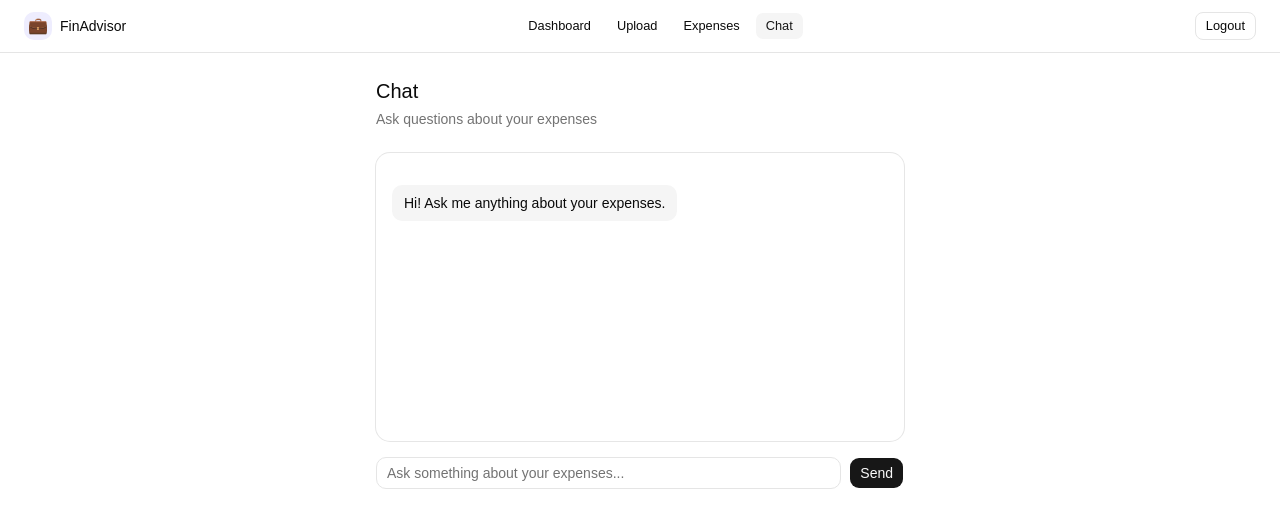
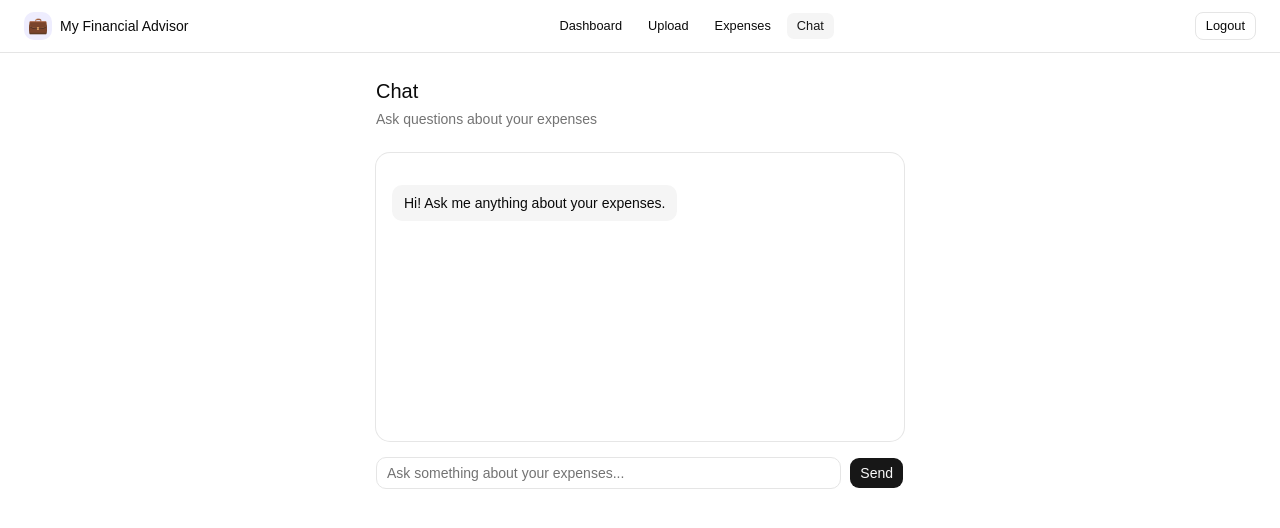
Before and after one commit to joellwagun/my-financial-advisor, a React app in the folder frontend/: page /chat in a window 1280 px wide. Shown: the top 528 px of the page. Built offline with nearby package versions, Linux system fonts and the light colour scheme; sample sign-in values are in the browser's storage; the HTML template or start-up script is replaced by a standard one.

Commit message:
My Financial Advisor

```diff
--- a/frontend/src/components/Navbar.jsx
+++ b/frontend/src/components/Navbar.jsx
@@ -31,7 +31,7 @@ export default function Navbar() {
         <div className="w-7 h-7 bg-[#EEEDFE] rounded-lg flex items-center justify-center text-base">
           💼
         </div>
-        <span className="text-sm font-medium">FinAdvisor</span>
+        <span className="text-sm font-medium">My Financial Advisor</span>
       </div>
 
       {/* Nav links */}
```
